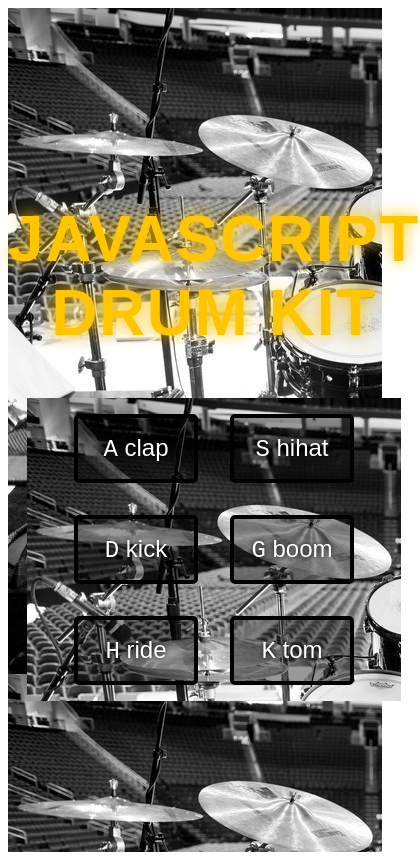
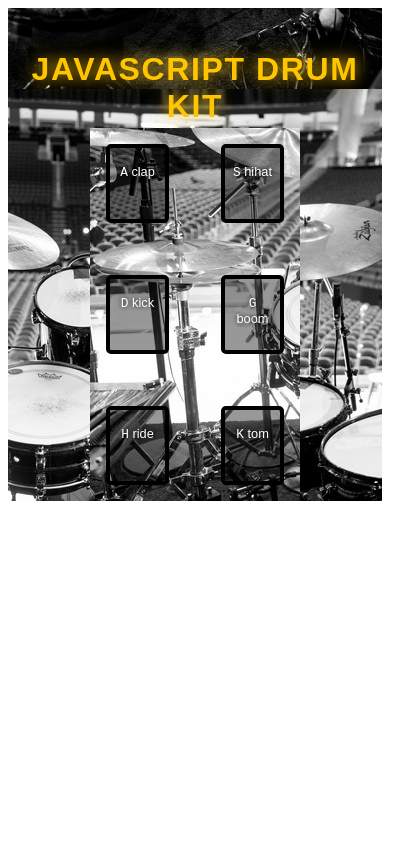
Before and after one commit to AKRAM-2002/30-Days-Of-JavaScript, a plain HTML site: page Day1_DrumKit/index.html in a window 390 px wide. Shown: the whole page, 420 px wide, since content can reach past the window. Drawn offline with Linux system fonts and the light colour scheme.

Commit message:
Day1 Improve code

```diff
--- a/Day1_DrumKit/style.css
+++ b/Day1_DrumKit/style.css
@@ -7,6 +7,8 @@ h1{
     color: #ffc600;
     text-shadow: 0 0 1rem #ffc600;
     margin-bottom: 3rem;
+    position: absolute;
+    top: 30px;
 
 }
 
@@ -16,14 +18,13 @@ h1{
     flex-wrap: wrap;
     justify-content: center;
     align-items: center;
-    background: #e72020;
-    color: rgb(255, 255, 255);
     font-family: sans-serif;
     padding: 0;
     margin: 0;
     height: 100vh;
     background-image: url('drum.jpg');
     background-attachment: fixed;
+    background-position: center;
 
 }
 
@@ -65,3 +66,68 @@ h1{
     border-color: #ffc600;
     box-shadow: 0 0 1rem #ffc600;
 }
+
+/* Styles for medium-sized screens */
+@media (max-width: 768px) {
+    .container {
+
+    }
+
+    .keys {
+      display: grid;
+      grid-template-columns: repeat(2,1fr);
+      margin-top: 120px;
+      gap: 20px;
+    }
+    h1 {
+        font-size: 3rem;
+        text-align: center;
+        text-transform: uppercase;
+        letter-spacing: .1rem;
+        color: #ffc600;
+        text-shadow: 0 0 1rem #ffc600;
+        margin-bottom: 3rem;
+        position: absolute;
+        top: 30px;
+
+    }
+  }
+
+  @media (min-width: 481px) and (max-width: 768px) {
+    h1{
+        top: 20px
+    }
+  }
+
+  /* Styles for small screens */
+  @media (max-width: 480px) {
+    .container {
+        width: 100%;
+        height: auto;
+    }
+
+    .keys {
+        display: grid;
+        grid-template-columns: repeat(2,1fr);
+        margin-top: 120px;
+        gap: 20px;
+
+      }
+      .key {
+        width: 10vw; /* Example: 10% of the viewport width */
+        height: 10vw;
+        border-radius: 5px;
+        margin: 1rem;
+        font-size: 0.8rem;
+        padding: 1rem .5rem;
+        text-align: center;
+
+      }
+
+
+
+    h1 {
+        font-size: 2rem;
+
+    }
+  }
```
